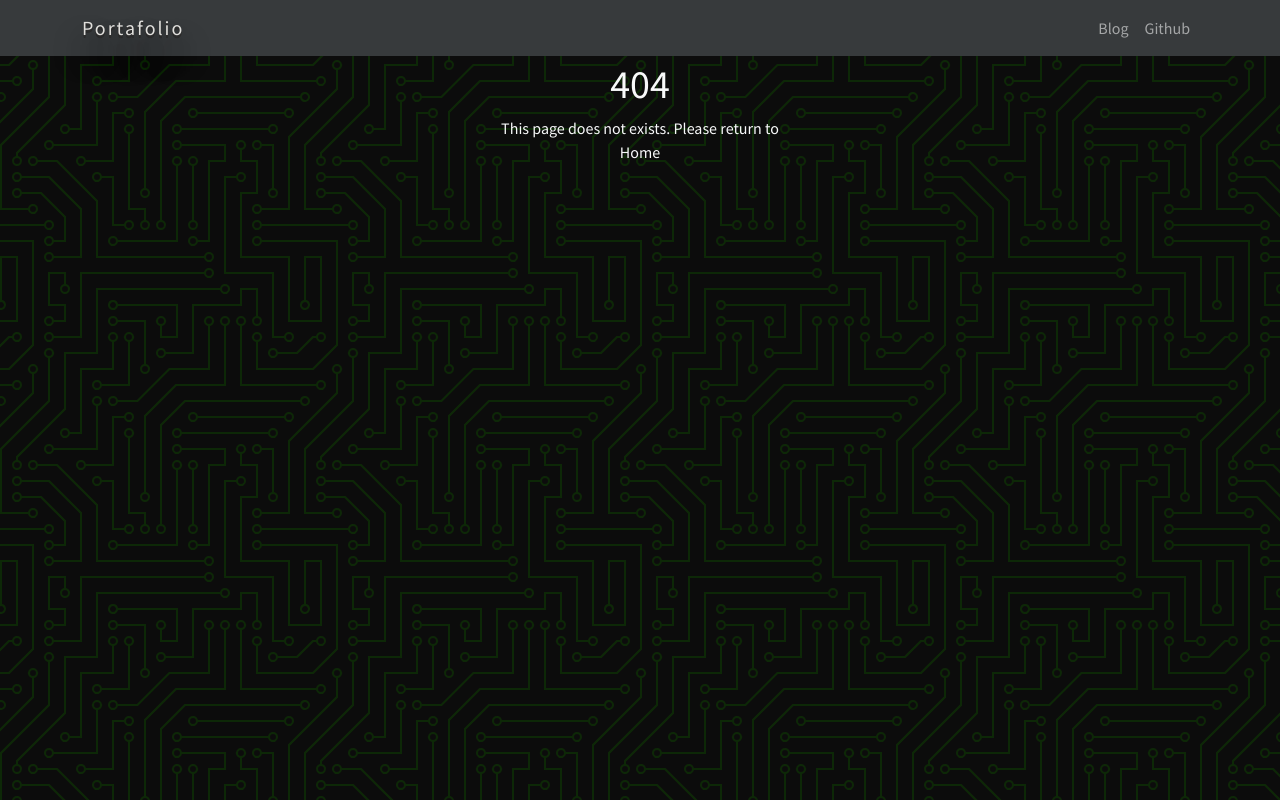
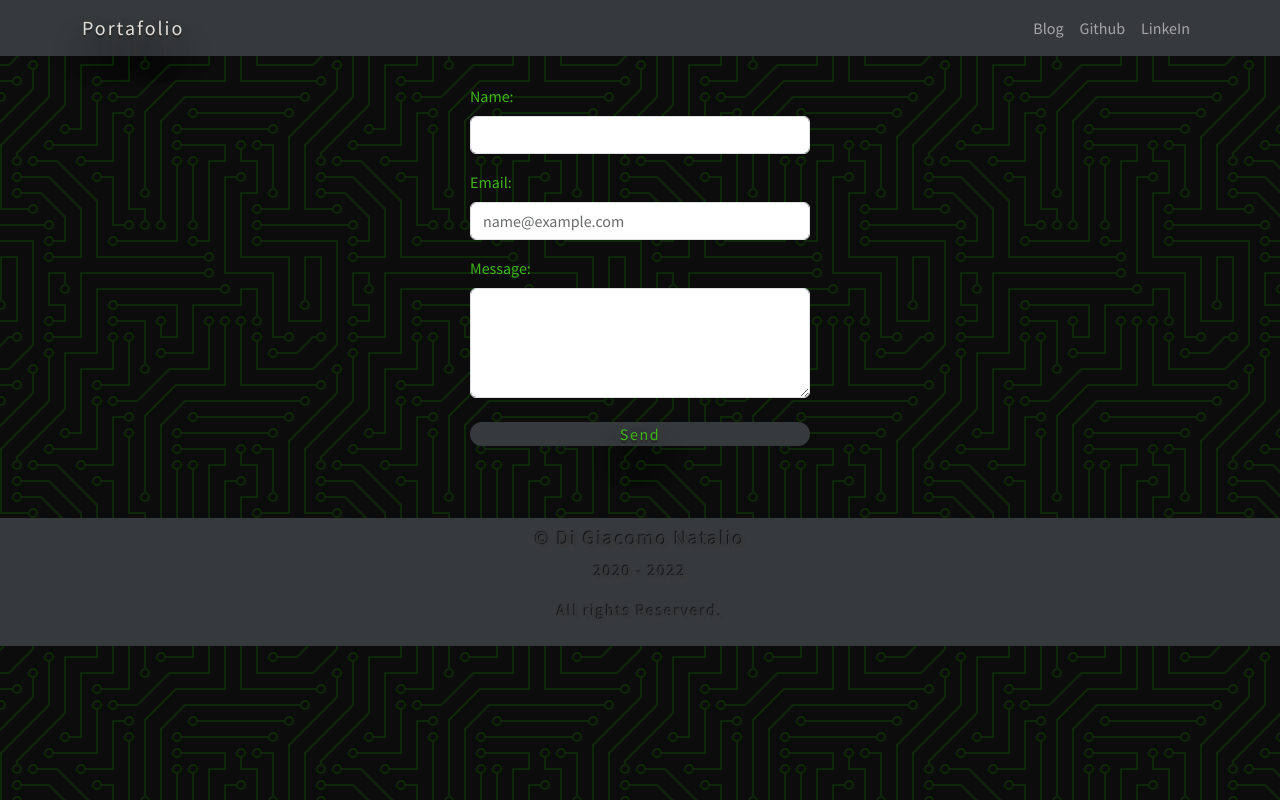
Before and after one commit to Nataliodg/next-portafolio, a Next.js app: page /form in a window 1280 px wide. Before the commit this address had no page. Built offline with nearby package versions, Linux system fonts and the light colour scheme; a small style sheet from the web is missing.

Commit message:
se agrego form incompleto

```diff
--- a/components/Navbar.js
+++ b/components/Navbar.js
@@ -24,6 +24,11 @@ const Navbar = () => {
                   <a className="nav-link " >Github</a>
                 </Link>
               </li>
+              <li className="nav-item">
+                <Link href="https://www.linkedin.com/in/natalio-di-giacomo/">
+                  <a className="nav-link " >LinkeIn</a>
+                </Link>
+              </li>
             </ul>
           </div>
         </div>
--- a/package.json
+++ b/package.json
@@ -11,7 +11,9 @@
   "license": "ISC",
   "dependencies": {
     "bootswatch": "^5.1.3",
+    "dotenv": "^14.2.0",
     "next": "^12.0.8",
+    "nodemailer": "^6.7.2",
     "nprogress": "^0.2.0",
     "react": "^17.0.2",
     "react-dom": "^17.0.2"
--- /dev/null
+++ b/pages/form.js
@@ -0,0 +1,45 @@
+import Layout from '../components/Layout.js';
+import Link from 'next/link';
+import { useState } from 'react'
+
+
+
+const Form = () => {
+
+	const [name, setName] = useState('')
+	const [email, setEmail] = useState('')
+	const [message, setMessage] = useState('')
+	const [submitted, setSubmitted] = useState(false)
+
+
+
+	return(
+		<Layout footer={true}>
+			<div className="row p-4">
+				<div className="col-md-4 offset-md-4 ">
+					<div className="mb-3">
+					  <label for="exampleFormControlInput1" className="form-label text-success ">Name:</label>
+					  <input type='text' onChange={(e)=>{setName(e.target.value)}} name='name'  className="form-control rounded" placeholder=""/>
+					</div>
+					<div className="mb-3">
+					  <label for="exampleFormControlInput1" className="form-label text-success">Email:</label>
+					  <input type='email' onChange={(e)=>{setEmail(e.target.value)}} name='email' className="form-control rounded" placeholder="name@example.com"/>
+					</div>
+					<div className="mb-3">
+					  <label for="exampleFormControlTextarea1" className="form-label text-success">Message:</label>
+					  <textarea type='text' onChange={(e)=>{setMessage(e.target.value)}} name='message'  className="form-control rounded" rows="4"></textarea>
+					</div>
+					<div className="mb-3 text-center">
+						<Link href="/">
+							<a className="btn btn-outline-dark border-success rounded-pill more-style nav-link text-success my-4 bg-dark" >Send</a>
+						</Link>
+					</div>
+				</div>
+			</div>
+		</Layout>
+		)
+
+}
+
+
+export default Form;
--- a/pages/index.js
+++ b/pages/index.js
@@ -20,8 +20,8 @@ const Index = () => (
 							Hola, mi nombre es Natalio! Soy un apasionado de la tecnología, que busca siempre aprender y superarse.
 							No tengo experiencia laboral pero estamos sumando experiencia con proyectos propios, échales un vistazo! :) <br/><br/>
 							Si te gustan, no dudes en contactarme! Saludos!</p>
-							<Link href="Contacto">
-								<a className="more-style nav-link text-success">Contacto</a>
+							<Link href="form">
+								<a className="border-success rounded-pill more-style nav-link text-success ">Contacto</a>
 							</Link>
 						</div>
 					</div>
```
Also changed, not shown: pages/contact.js (added, +32 -0 lines), 2 other files (tests, documents, lock files or other folders).
